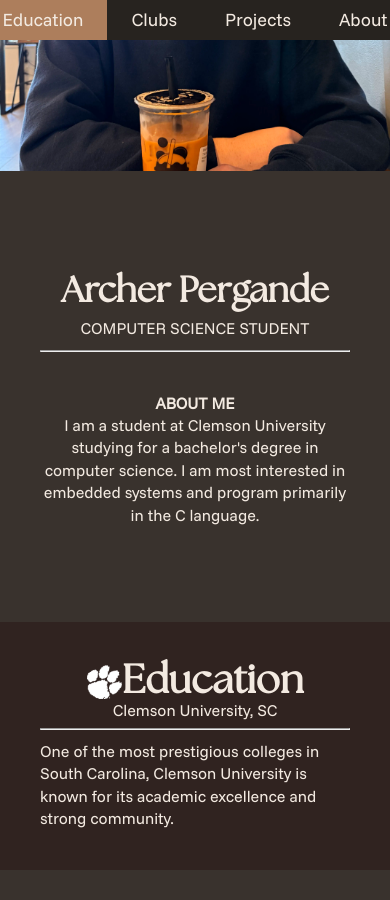
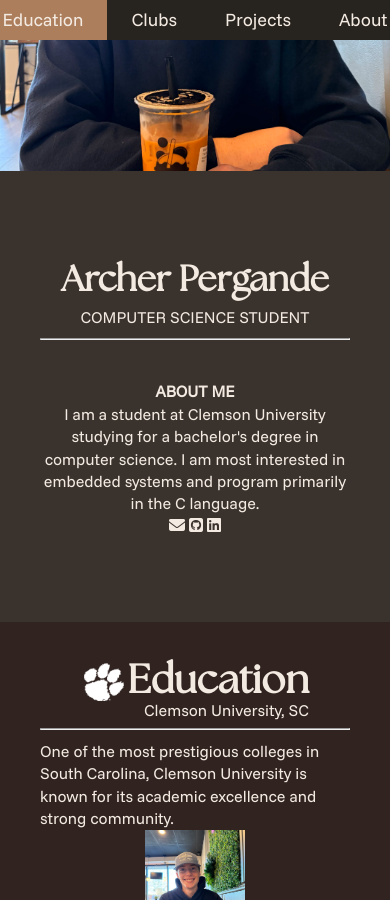
Before and after one commit to archerpergande/archerpergande.github.io, a Jekyll site: the page built from README.md, in a window 390 px wide and 900 px high, scrolled down 278 px. Built offline with Jekyll 4.4.1, drawn with Linux system fonts in a browser that asks for light colours; nearby versions of some CDN libraries; our own code applies the rules of GitHub Pages for plain Markdown files.

Commit message:
change heading layout

```diff
--- /dev/null
+++ b/_includes/heading.html
@@ -0,0 +1,15 @@
+<div class="heading-grid text-compact">
+    <div class="flexbox" style="flex-direction: {{ include.flex-direction }};">
+        <h1>{{ include.title }}</h1>
+
+        {% if include.icon %}
+            <i class="i1 {{ include.icon }}"></i>
+        {% elsif include.img %}
+            <img class="heading-img" src="{{ include.img }}">
+        {% endif %}
+
+    </div>
+
+    <p style="text-align: {{ include.text-align }};">{{ include.text }}</p>
+</div>
+<hr>
--- a/_includes/hero.html
+++ b/_includes/hero.html
@@ -24,6 +24,9 @@
                 I am most interested in embedded systems and
                 program primarily in the C language.
             </p>
+            <i class="fa-solid fa-envelope"></i>
+            <i class="fa-brands fa-square-github"></i>
+            <i class="fa-brands fa-linkedin"></i>
         </div>
 
     </div>
--- a/_layouts/default.html
+++ b/_layouts/default.html
@@ -15,39 +15,40 @@
     {% include hero.html %}
 
     <section class="content dark" id="Education">
-        <div class="flexbox column text-compact">
-            <div class="flexbox row">
-                <img src="/assets/img/paw-white.png" width="35">
-                <h1>Education</h1>
-            </div>
-            <p>Clemson University, SC</p>
-        </div>
-        <hr>
 
-        <div class="flexbox">
-            <div>
-                <p>
-                    One of the most prestigious colleges in
-                    South Carolina, Clemson University is known
-                    for its academic excellence and strong community.
-                </p>
+        <div class="flexbox dynamic">
+            <div class="flexbox column left">
+                {% include heading.html
+                    title="Education"
+                    text="Clemson University, SC"
+                    img="/assets/img/paw-white.png"
+                    flex-direction="row-reverse"
+                    text-align="end"
+                %}
+
+                <div class="p-container">
+                    <p>
+                        One of the most prestigious colleges in
+                        South Carolina, Clemson University is known
+                        for its academic excellence and strong community.
+                    </p>
+                </div>
             </div>
 
+            <div>
+                <img src="/assets/img/hero-mid.webp" width="100px">
+            </div>
         </div>
 
     </section>
 
     <section class="content" id="Clubs">
-        <div class="flexbox column">
-            <div class="flexbox row text-compact">
-                <h1>Clubs</h1>
-                <i class="i1 fa-solid fa-graduation-cap"></i>
-            </div>
-
-            <p class="text-compact">and Organizations</p>
-        </div>
-
-        <hr>
+        {% include heading.html
+            title="Clubs"
+            text="and Organizations"
+            icon="fa-solid fa-graduation-cap"
+            text-align="end"
+        %}
 
         <div class="grid">
             <div class="card">
--- a/assets/css/style.scss
+++ b/assets/css/style.scss
@@ -43,30 +43,24 @@
     margin-top: $header-height;
 }
 
-h1, h2, h3, h4, h5, h6 {
-    font-family: $font-primary;
-    //margin: 10px;
+h1, h2, h3 {
+    font-family: $font-accent;
+}
+
+h1 {
+    font-size: 2.5rem;
+}
+
+h2 {
+    font-size: 2rem;
+}
+
+h3 {
+    font-size: 1.8rem;
 }
 
 p {
     font-family: $font-primary;
-    //max-width: 60ch;
-    //font-size: large;
-}
-
-h1 {
-    font-family: $font-accent;
-    font-size: 2.5rem;
-}
-
-h2 {
-    font-family: $font-accent;
-    font-size: 2rem;
-}
-
-h3 {
-    font-family: $font-accent;
-    font-size: 1.8rem;
 }
 
 
@@ -81,13 +75,24 @@
 
 .flexbox {
     display: flex;
+    flex-direction: row;
     align-items: center;
     justify-content: center;
-    width: 100%;
+    //width: 100%;
 }
 
 .column {
     flex-direction: column;
+}
+
+.dynamic {
+    flex-direction: row;
+}
+
+@media (max-width: 1150px) {
+    .dynamic {
+        flex-direction: column;
+    }
 }
 
 .left {
@@ -111,19 +116,23 @@
 }
 
 hr {
+    width: 100%;
     margin: 10px 0;
 }
-
 
 .grid {
     display: grid;
     grid-template-columns: repeat(2, minmax(10ch, 60ch));
     place-content: center;
-    justify-content: space-between;
+    //justify-content: space-around;
     text-align: center;
-    gap: 12vw;
+    gap: 10vw;
     margin: 2rem auto;
     width: 90%;
+}
+
+.p-container {
+    max-width: 60ch;
 }
 
 @media (max-width: 1150px) {
@@ -131,6 +140,7 @@
         grid-template-columns: repeat(1, minmax(10ch, 60ch));
         justify-content: center;
         width: 100%;
+        //gap: 8vw;
     }
 }
 
@@ -149,6 +159,28 @@
     margin: 1rem auto;
 }
 
-.test {
-    text-align: end;
+
+
+
+
+
+
+
+
+.heading-img {
+    max-width: 2.5rem;
+    margin: 0px 3px;
 }
+
+.heading-grid {
+    display: grid;
+    align-items: center;
+    justify-content: center;
+    grid-template-columns: min-content;
+}
+
+// img {
+//     object-fit: cover;
+//     width: 100%;
+//     height: 100%;
+// }
```
